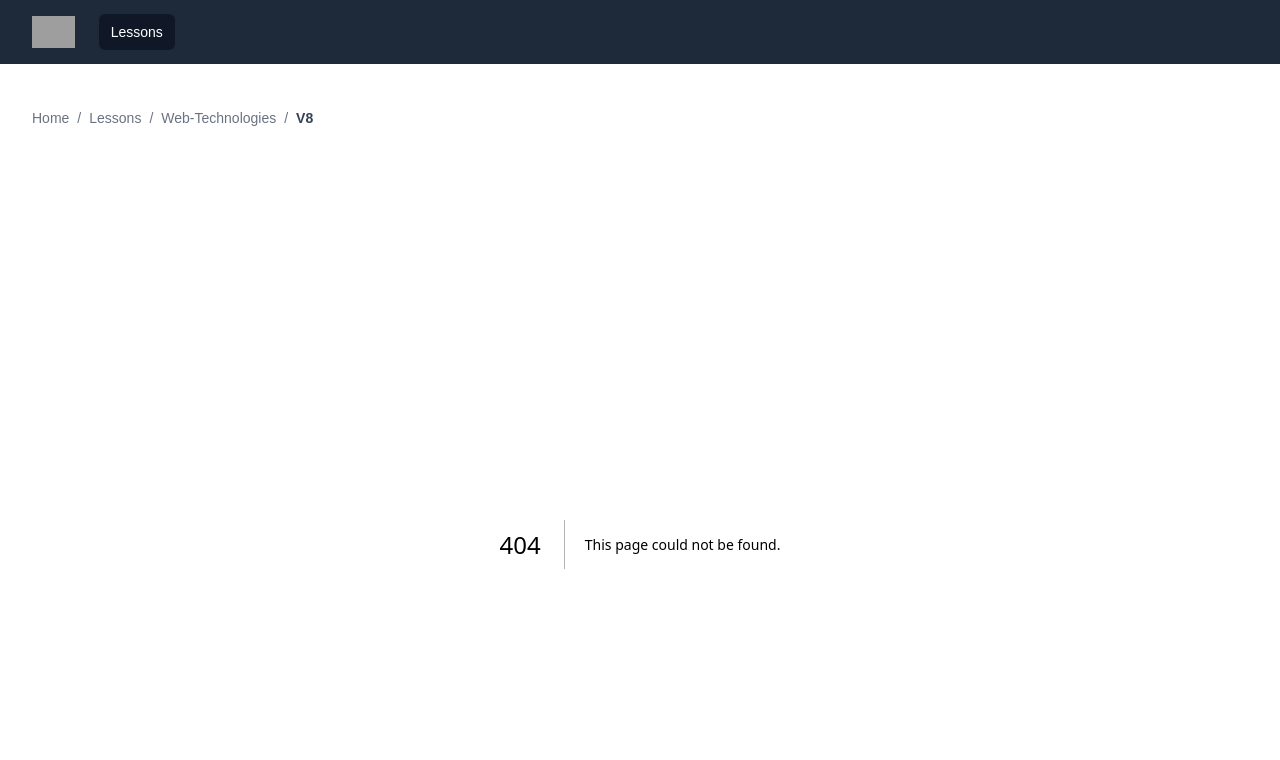
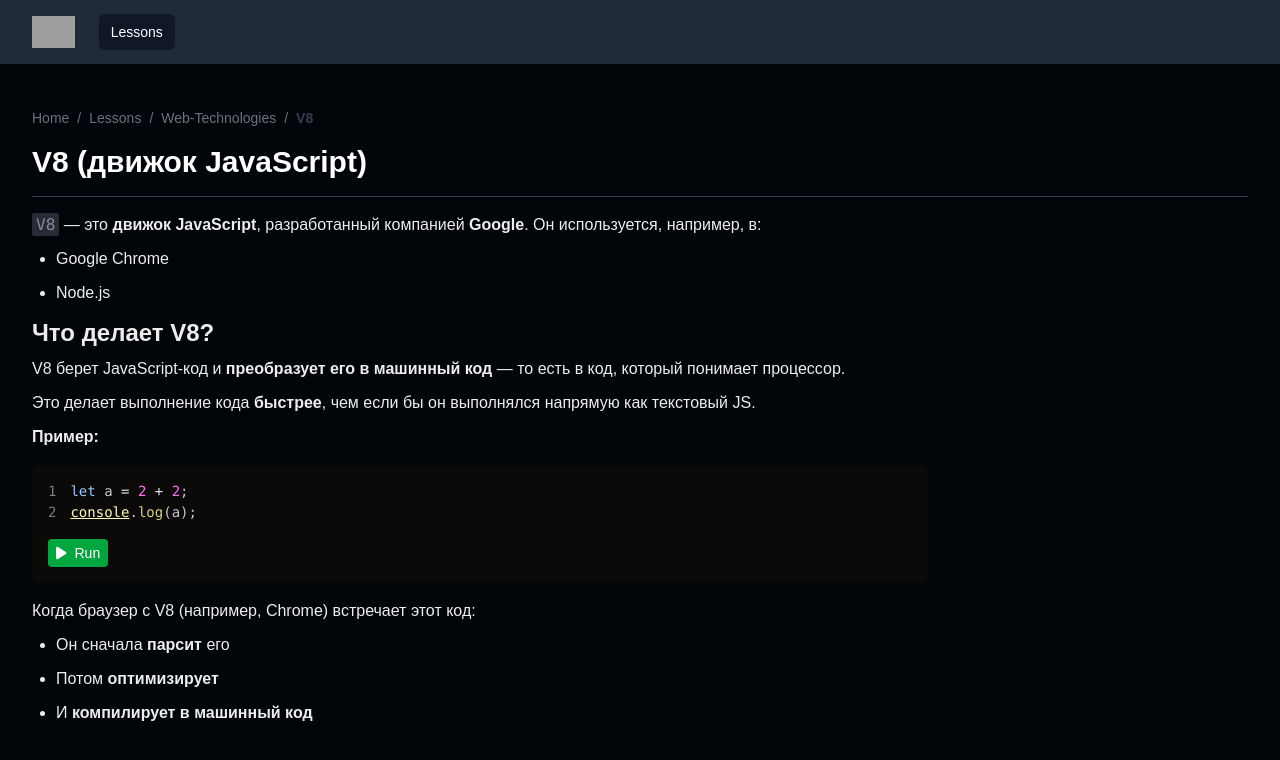
Before and after one commit to HenrikHovhannisyan/coding, a Next.js app: page /lessons/web-technologies/v8 in a window 1280 px wide. Before the commit this address had no page. Shown: the top 760 px of the page. Built offline with nearby package versions, Linux system fonts and the light colour scheme; grey boxes are pictures that could not be loaded.

Commit message:
Added lesson Web Technologies V8

```diff
--- a/app/lessons/web-technologies/page.jsx
+++ b/app/lessons/web-technologies/page.jsx
@@ -8,7 +8,7 @@ import lessonsStructure from "@/data/lessons/web-technologies";
 import LessonsList from "@/components/LessonsList";
 
 const Page = () => {
-  const [selectedPath, setSelectedPath] = useState("hosting");
+  const [selectedPath, setSelectedPath] = useState("v8");
   const [LessonComponent, setLessonComponent] = useState(null);
   const [openDropdowns, setOpenDropdowns] = useState({});
 
--- /dev/null
+++ b/app/lessons/web-technologies/v8/page.jsx
@@ -0,0 +1,65 @@
+import React from "react";
+import LessonLayout from "@/components/LessonLayout";
+import CodeExample from "@/components/CodeExample";
+
+const page = () => {
+  return (
+    <LessonLayout title="V8 (движок JavaScript)" page="web-technologies/v8">
+      <section className="mb-3">
+        <p>
+          <code>V8</code> — это <strong>движок JavaScript</strong>,
+          разработанный компанией <strong>Google</strong>. Он используется,
+          например, в:
+        </p>
+        <ul className="list-disc pl-6">
+          <li>
+            <p>Google Chrome</p>
+          </li>
+          <li>
+            <p>Node.js</p>
+          </li>
+        </ul>
+      </section>
+      <section className="mb-3">
+        <h2 className="text-2xl font-bold mb-2">Что делает V8?</h2>
+        <p>
+          V8 берет JavaScript-код и{" "}
+          <strong>преобразует его в машинный код</strong> — то есть в код,
+          который понимает процессор.
+        </p>
+        <p>
+          Это делает выполнение кода <strong>быстрее</strong>, чем если бы он
+          выполнялся напрямую как текстовый JS.
+        </p>
+        <p>
+          <strong>Пример:</strong>
+        </p>
+        <CodeExample
+          code={`let a = 2 + 2;
+console.log(a);`}
+          output={`4`}
+        />
+        <p>Когда браузер с V8 (например, Chrome) встречает этот код:</p>
+        <ul className="list-disc pl-6">
+          <li>
+            <p>
+              Он сначала <strong>парсит</strong> его
+            </p>
+          </li>
+          <li>
+            <p>
+              Потом <strong>оптимизирует</strong>
+            </p>
+          </li>
+          <li>
+            <p>
+              И <strong>компилирует в машинный код</strong>
+            </p>
+          </li>
+        </ul>
+      </section>
+    </LessonLayout>
+  );
+};
+
+export default page;
--- a/data/lessons/web-technologies.js
+++ b/data/lessons/web-technologies.js
@@ -1,5 +1,5 @@
 const lessonsStructure = {
-  V8: "v8",
+  'V8 (движок JavaScript)': "v8",
   CDN: "cdn",
 };
 export default lessonsStructure;
```
